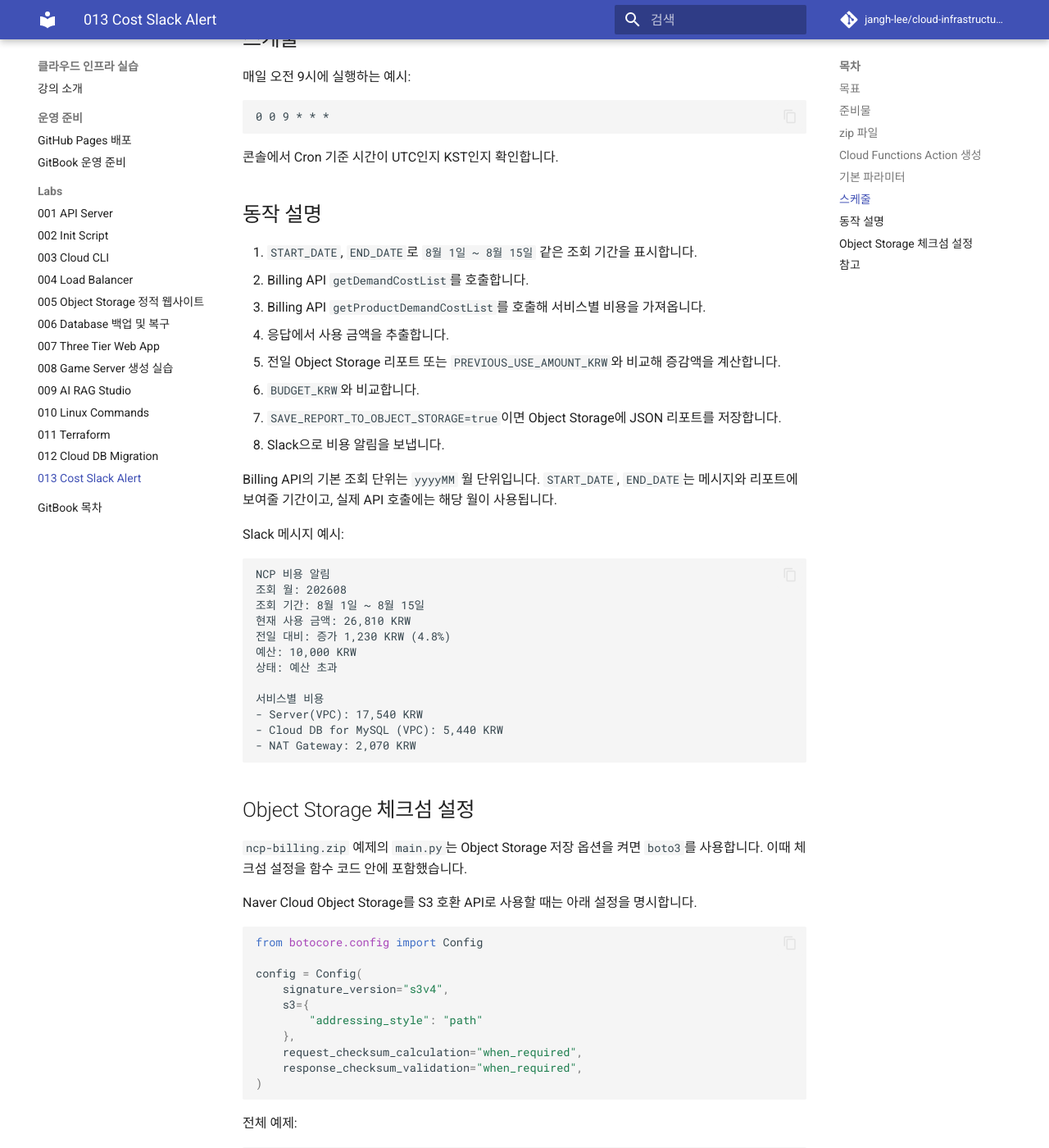
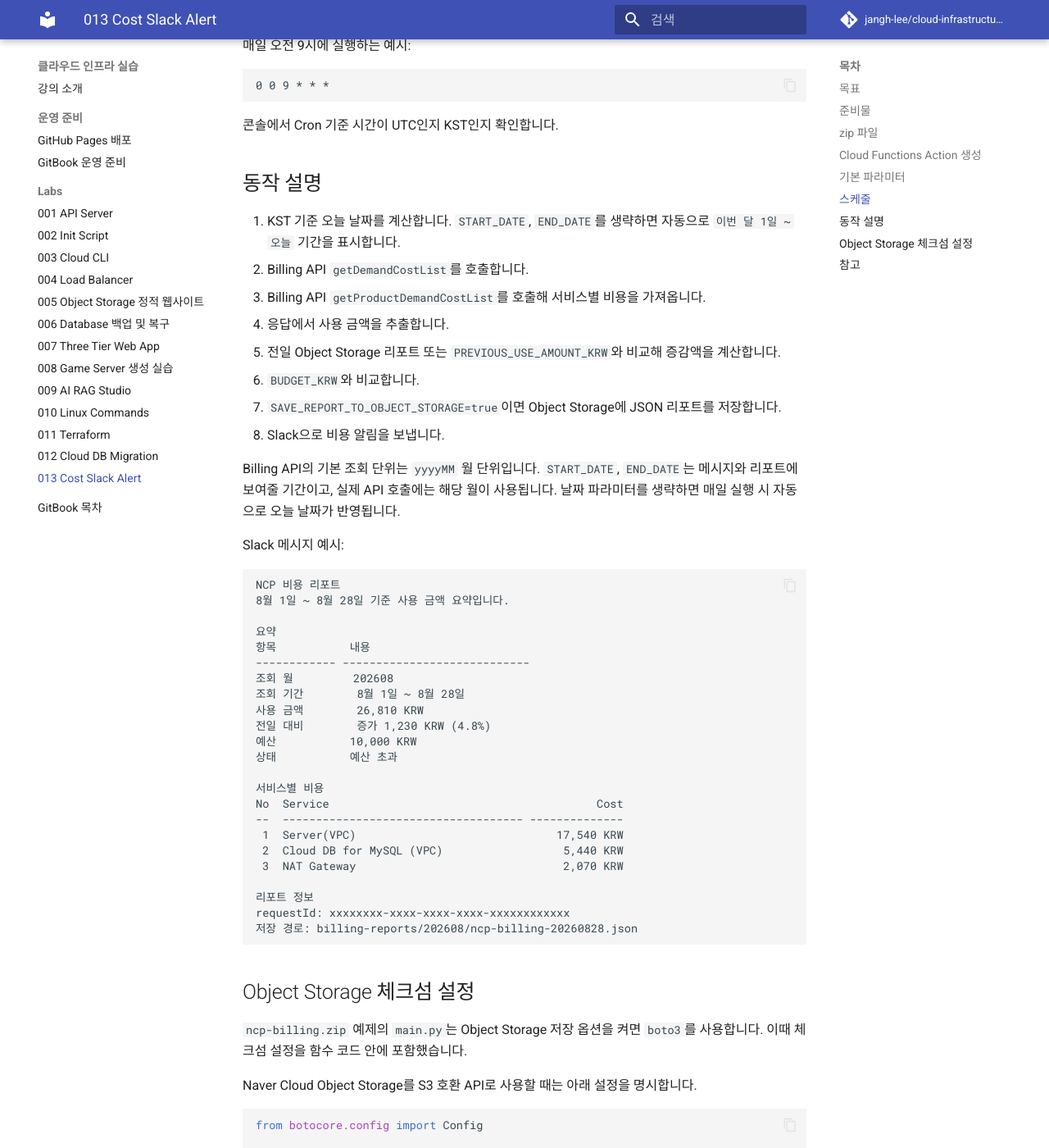
Before and after one commit to jangh-lee/cloud-infrastructure-lecture-example, an MkDocs documentation site: the page built from gitbook/labs/013-cost-slack-alert.md, in a window 1280 px wide and 1400 px high, scrolled down 1946 px. Shown: the whole window at 82% size. Built offline with MkDocs 1.6.1 and Material for MkDocs 9.7.7, drawn with Linux system fonts in a browser that asks for light colours; comment, search, counter and statistics services are not loaded; some of the changed text lies outside the part shown.

Commit message:
Format billing Slack report as table

````diff
--- a/gitbook/labs/013-cost-slack-alert.md
+++ b/gitbook/labs/013-cost-slack-alert.md
@@ -65,8 +65,6 @@
   "NCP_ACCESS_KEY": "YOUR_NCP_ACCESS_KEY",
   "NCP_SECRET_KEY": "YOUR_NCP_SECRET_KEY",
   "SLACK_WEBHOOK_URL": "https://hooks.slack.com/services/...",
-  "START_DATE": "2026-08-01",
-  "END_DATE": "2026-08-15",
   "BUDGET_KRW": "10000",
   "ALERT_ONLY_OVER_BUDGET": "false",
   "SAVE_REPORT_TO_OBJECT_STORAGE": "true",
@@ -86,7 +84,7 @@
 
 ## 동작 설명
 
-1. `START_DATE`, `END_DATE`로 `8월 1일 ~ 8월 15일` 같은 조회 기간을 표시합니다.
+1. KST 기준 오늘 날짜를 계산합니다. `START_DATE`, `END_DATE`를 생략하면 자동으로 `이번 달 1일 ~ 오늘` 기간을 표시합니다.
 2. Billing API `getDemandCostList`를 호출합니다.
 3. Billing API `getProductDemandCostList`를 호출해 서비스별 비용을 가져옵니다.
 4. 응답에서 사용 금액을 추출합니다.
@@ -95,23 +93,34 @@
 7. `SAVE_REPORT_TO_OBJECT_STORAGE=true`이면 Object Storage에 JSON 리포트를 저장합니다.
 8. Slack으로 비용 알림을 보냅니다.
 
-Billing API의 기본 조회 단위는 `yyyyMM` 월 단위입니다. `START_DATE`, `END_DATE`는 메시지와 리포트에 보여줄 기간이고, 실제 API 호출에는 해당 월이 사용됩니다.
+Billing API의 기본 조회 단위는 `yyyyMM` 월 단위입니다. `START_DATE`, `END_DATE`는 메시지와 리포트에 보여줄 기간이고, 실제 API 호출에는 해당 월이 사용됩니다. 날짜 파라미터를 생략하면 매일 실행 시 자동으로 오늘 날짜가 반영됩니다.
 
 Slack 메시지 예시:
 
 ```text
-NCP 비용 알림
-조회 월: 202608
-조회 기간: 8월 1일 ~ 8월 15일
-현재 사용 금액: 26,810 KRW
-전일 대비: 증가 1,230 KRW (4.8%)
-예산: 10,000 KRW
-상태: 예산 초과
+NCP 비용 리포트
+8월 1일 ~ 8월 28일 기준 사용 금액 요약입니다.
+
+요약
+항목           내용
+------------ ----------------------------
+조회 월         202608
+조회 기간        8월 1일 ~ 8월 28일
+사용 금액        26,810 KRW
+전일 대비        증가 1,230 KRW (4.8%)
+예산           10,000 KRW
+상태           예산 초과
 
 서비스별 비용
-- Server(VPC): 17,540 KRW
-- Cloud DB for MySQL (VPC): 5,440 KRW
-- NAT Gateway: 2,070 KRW
+No  Service                                        Cost
+--  ------------------------------------ --------------
+ 1  Server(VPC)                              17,540 KRW
+ 2  Cloud DB for MySQL (VPC)                  5,440 KRW
+ 3  NAT Gateway                               2,070 KRW
+
+리포트 정보
+requestId: xxxxxxxx-xxxx-xxxx-xxxx-xxxxxxxxxxxx
+저장 경로: billing-reports/202608/ncp-billing-20260828.json
 ```
 
 ## Object Storage 체크섬 설정
````
Also changed, not shown: 013-cost slack alert/README.md (+26 -16 lines), 2 other files.
